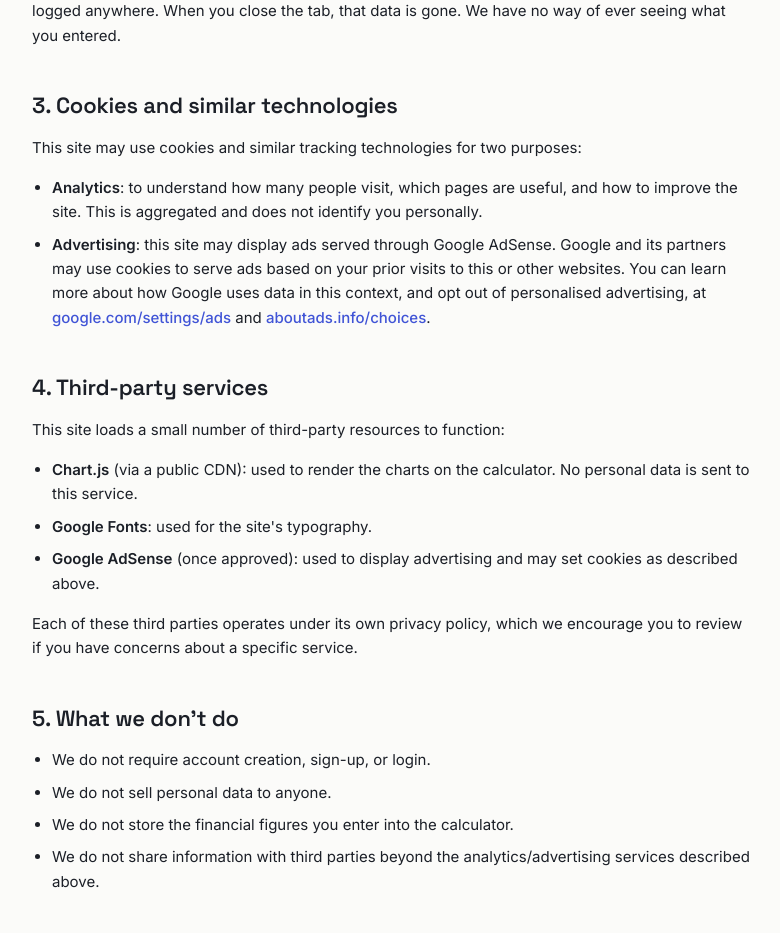
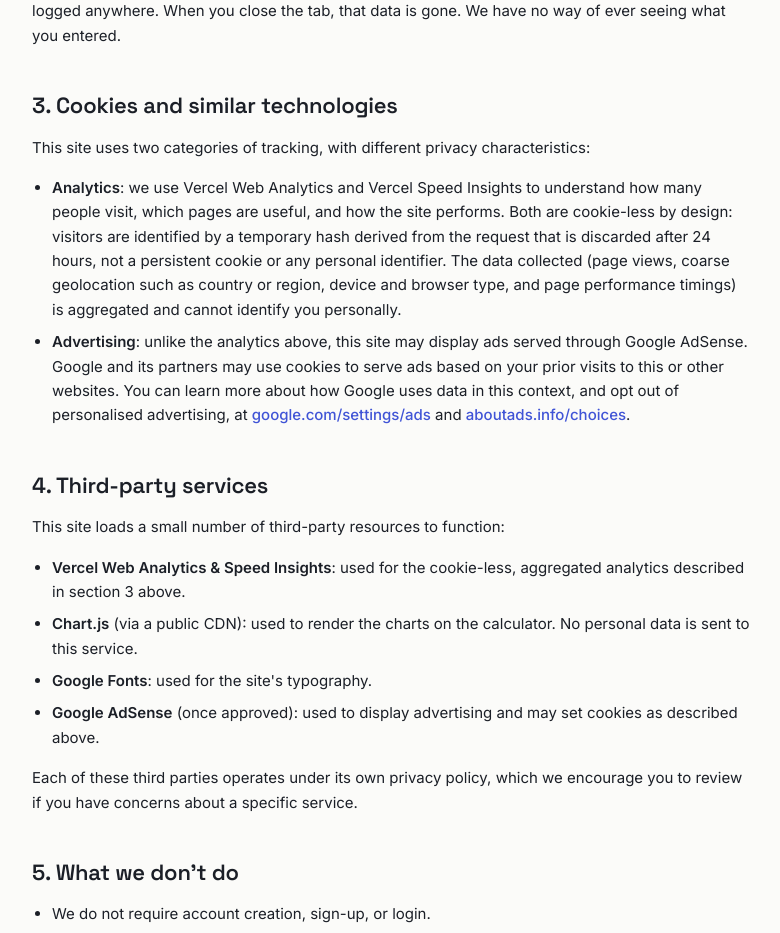
Before and after one commit to sakshamtandon1205/planmyloans-v2, a Next.js app: page /privacy in a window 1280 px wide. Shown: the part 780-1713 px from the top of the page, without its empty margins (248-1028 px from the left). Built offline with nearby package versions, Linux system fonts and the light colour scheme.

Commit message:
Add Vercel Analytics and Speed Insights

```diff
--- a/package.json
+++ b/package.json
@@ -15,6 +15,8 @@
     "@mdx-js/react": "^3.1.1",
     "@next/mdx": "^16.3.0",
     "@types/mdx": "^2.0.14",
+    "@vercel/analytics": "^2.0.1",
+    "@vercel/speed-insights": "^2.0.0",
     "framer-motion": "^13.0.0",
     "next": "16.3.0",
     "next-themes": "^0.4.6",
--- a/src/app/layout.tsx
+++ b/src/app/layout.tsx
@@ -1,5 +1,7 @@
 import type { Metadata } from "next";
 import { Inter, JetBrains_Mono, Space_Grotesk } from "next/font/google";
+import { Analytics } from "@vercel/analytics/next";
+import { SpeedInsights } from "@vercel/speed-insights/next";
 import { MotionConfig } from "framer-motion";
 import { ThemeProvider } from "next-themes";
 import { SiteFooter } from "@/components/SiteFooter";
@@ -41,6 +43,8 @@
             <SiteFooter />
           </MotionConfig>
         </ThemeProvider>
+        <Analytics />
+        <SpeedInsights />
       </body>
     </html>
   );
--- a/src/app/privacy/page.tsx
+++ b/src/app/privacy/page.tsx
@@ -48,16 +48,20 @@
 
         <h2 className="mb-4 mt-11 font-heading text-h2 font-semibold text-ink">3. Cookies and similar technologies</h2>
         <p className="mb-4 text-body leading-relaxed text-ink">
-          This site may use cookies and similar tracking technologies for two purposes:
+          This site uses two categories of tracking, with different privacy characteristics:
         </p>
         <ul className="mb-4 list-disc space-y-2 pl-5 text-body leading-relaxed text-ink">
           <li>
-            <strong className="font-semibold text-ink">Analytics</strong>: to understand how many people visit,
-            which pages are useful, and how to improve the site. This is aggregated and does not identify you
-            personally.
+            <strong className="font-semibold text-ink">Analytics</strong>: we use Vercel Web Analytics and Vercel
+            Speed Insights to understand how many people visit, which pages are useful, and how the site performs.
+            Both are cookie-less by design: visitors are identified by a temporary hash derived from the request
+            that is discarded after 24 hours, not a persistent cookie or any personal identifier. The data
+            collected (page views, coarse geolocation such as country or region, device and browser type, and page
+            performance timings) is aggregated and cannot identify you personally.
           </li>
           <li>
-            <strong className="font-semibold text-ink">Advertising</strong>: this site may display ads served
+            <strong className="font-semibold text-ink">Advertising</strong>: unlike the analytics above, this site
+            may display ads served
             through Google AdSense. Google and its partners may use cookies to serve ads based on your prior
             visits to this or other websites. You can learn more about how Google uses data in this context, and
             opt out of personalised advertising, at{" "}
@@ -87,6 +91,10 @@
           This site loads a small number of third-party resources to function:
         </p>
         <ul className="mb-4 list-disc space-y-2 pl-5 text-body leading-relaxed text-ink">
+          <li>
+            <strong className="font-semibold text-ink">Vercel Web Analytics &amp; Speed Insights</strong>: used for
+            the cookie-less, aggregated analytics described in section 3 above.
+          </li>
           <li>
             <strong className="font-semibold text-ink">Chart.js</strong> (via a public CDN): used to render the
             charts on the calculator. No personal data is sent to this service.
```
Also changed, not shown: 1 other file (tests, documents, lock files or other folders).
